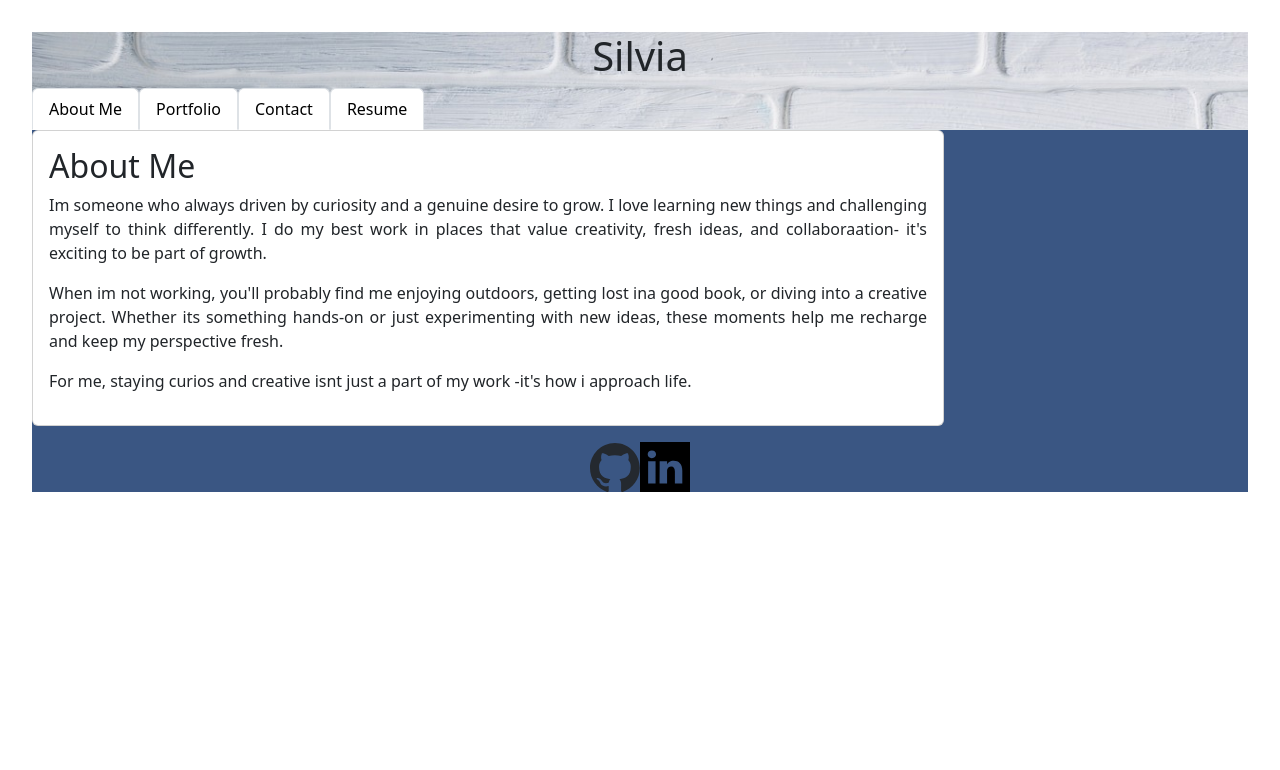
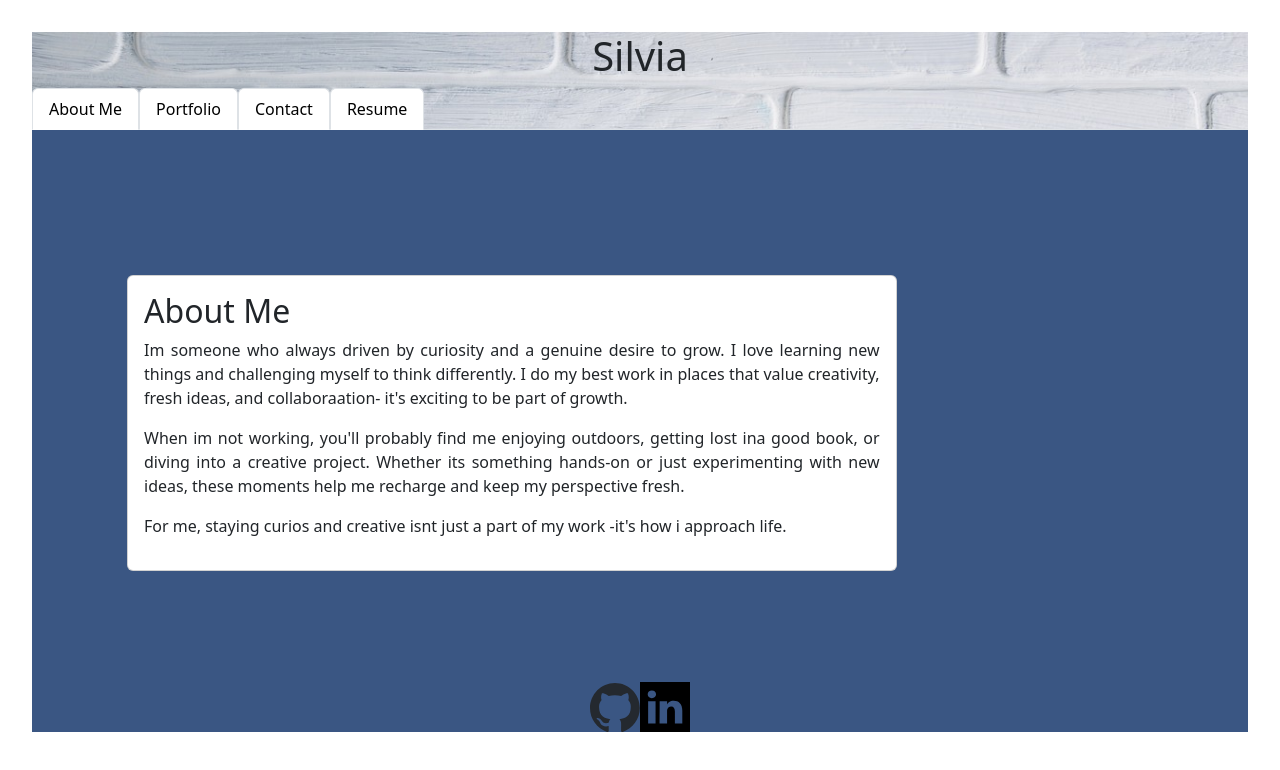
Before and after one commit to S-via/Twenty-React-Portfolio, a React (Vite) app in the folder twenty-react/: page / in a window 1280 px wide. Shown: the top 770 px of the page. Built offline with nearby package versions, Linux system fonts and the light colour scheme.

Commit message:
adjusted main css inside root

```diff
--- a/twenty-react/src/index.css
+++ b/twenty-react/src/index.css
@@ -4,6 +4,10 @@
     padding: 2rem;
     text-align: center;
 
+    main {
+        padding: 95px;
+        margin-top:50px ;
+    }
     a:hover {
         opacity: 0.5;
     }
```
